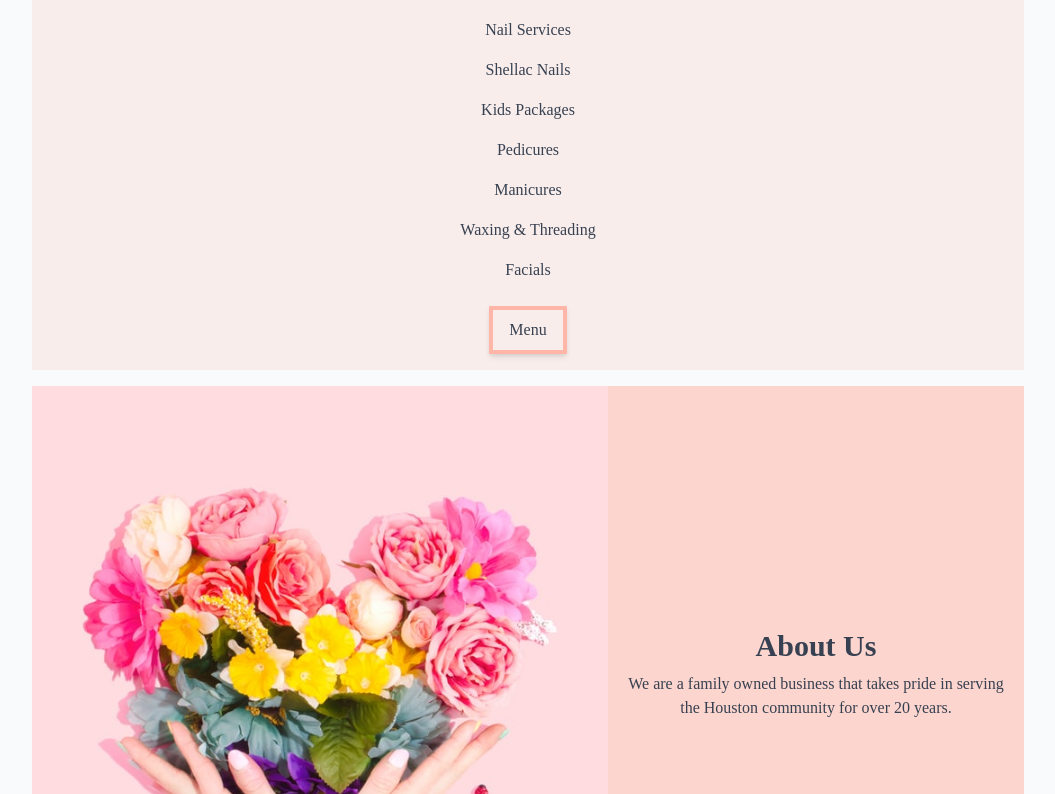
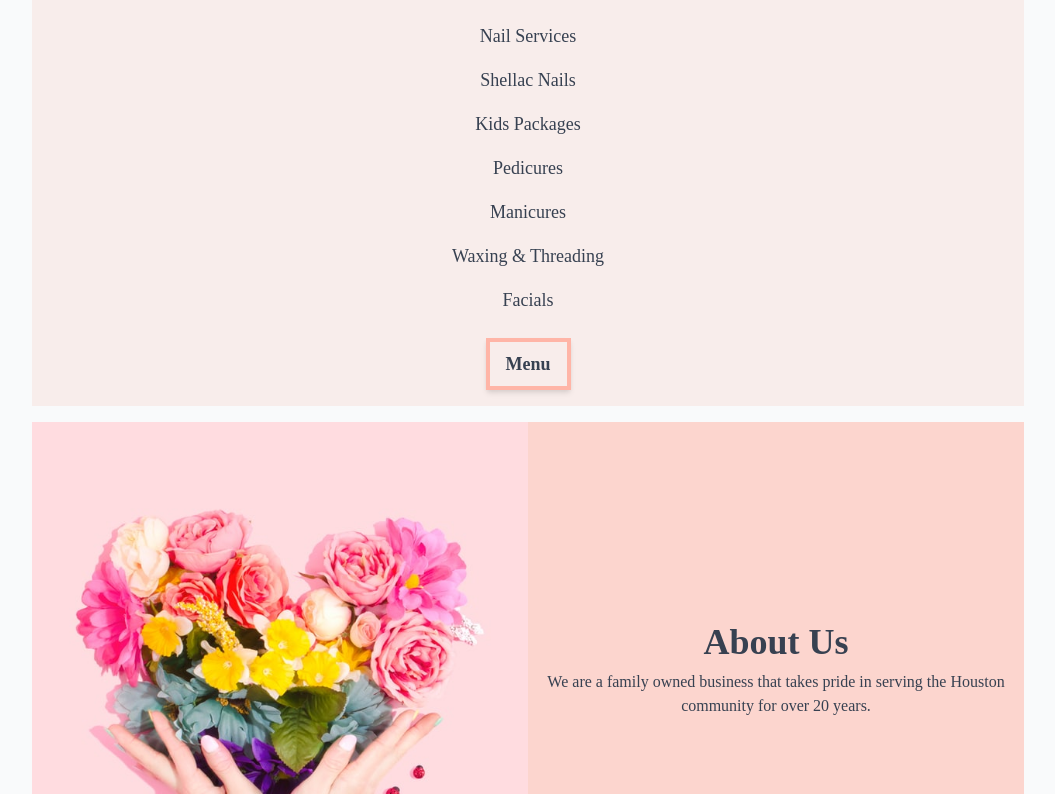
Before and after one commit to anthonybui1/zvi-nails, a React (Create React App) app: page / in a window 1280 px wide. Shown: the part 1346-2140 px from the top of the page, without its empty margins (112-1167 px from the left). Built offline with nearby package versions, Linux system fonts and the light colour scheme; a web font is replaced by a local one.

Commit message:
Hopefully fixed image sizing issue on Mobile Safari

```diff
--- a/src/organisms/About.js
+++ b/src/organisms/About.js
@@ -4,13 +4,11 @@ import familyImg from '../assets/family.jpg';
 const About = () => {
 	return (
 		<div className='flex my-4' id='about'>
-			<img
-				className='xl:w-144 lg:w-96 md:w-72 w-40'
-				src={familyImg}
-				alt='Person holding bouquet.'
-			/>
+			<div className='w-1/2 flex-shrink-0'>
+				<img className='object-fit' src={familyImg} alt='Person holding bouquet.' />
+			</div>
 			<div className='bg-lightpink w-full flex flex-col justify-center items-center px-4'>
-				<h1 className='font-header text-lg md:text-3xl mb-2'>
+				<h1 className='font-header text-lg md:text-4xl mb-2'>
 					<strong>About Us</strong>
 				</h1>
 				<p className='md:text-base text-xs text-center'>
--- a/src/organisms/Services.js
+++ b/src/organisms/Services.js
@@ -4,23 +4,23 @@ import { Link } from 'react-router-dom';
 const Services = () => {
 	return (
 		<div className='flex flex-col bg-neutral justify-center items-center px-8 w-full' id='services'>
-			<h1 className='font-header text-3xl mt-6 mb-2'>
+			<h1 className='font-header md:text-4xl text-3xl mt-6 mb-2'>
 				<strong>Services</strong>
 			</h1>
-			<ul className='text-center'>
-				<li className='hover:bg-lightpink w-full px-2 py-2'>Nail Services</li>
-				<li className='hover:bg-lightpink w-full px-2 py-2'>Shellac Nails</li>
-				<li className='hover:bg-lightpink w-full px-2 py-2'>Kids Packages</li>
-				<li className='hover:bg-lightpink w-full px-2 py-2'>Pedicures</li>
-				<li className='hover:bg-lightpink w-full px-2 py-2'>Manicures</li>
-				<li className='hover:bg-lightpink w-full px-2 py-2'>Waxing & Threading</li>
-				<li className='hover:bg-lightpink w-full px-2 py-2'>Facials</li>
+			<ul className='text-center md:text-lg'>
+				<li className='w-full px-2 py-2'>Nail Services</li>
+				<li className='w-full px-2 py-2'>Shellac Nails</li>
+				<li className='w-full px-2 py-2'>Kids Packages</li>
+				<li className='w-full px-2 py-2'>Pedicures</li>
+				<li className='w-full px-2 py-2'>Manicures</li>
+				<li className='w-full px-2 py-2'>Waxing & Threading</li>
+				<li className='w-full px-2 py-2'>Facials</li>
 			</ul>
 			<Link
 				to='/services'
-				className='my-4 py-2 px-4 shadow-md hover:shadow-lg border-4 border-primpink cursor-pointer'
+				className='my-4 py-2 px-4 shadow-md hover:shadow-lg border-4 border-primpink cursor-pointer md:text-lg'
 			>
-				Menu
+				<strong>Menu</strong>
 			</Link>
 		</div>
 	);
```
Also changed, not shown: 1 other file (tests, documents, lock files or other folders).
